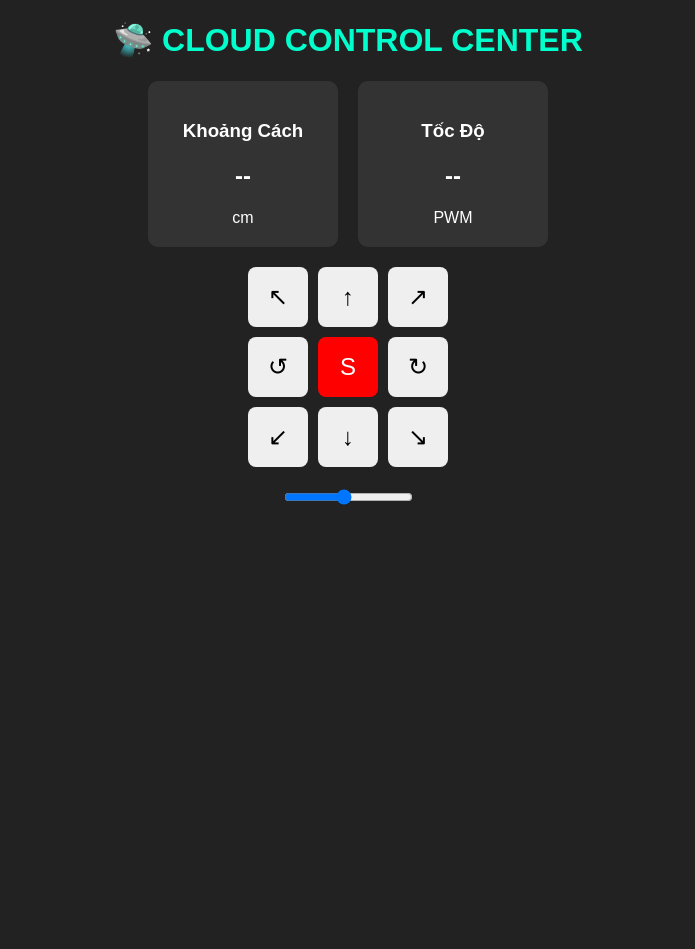
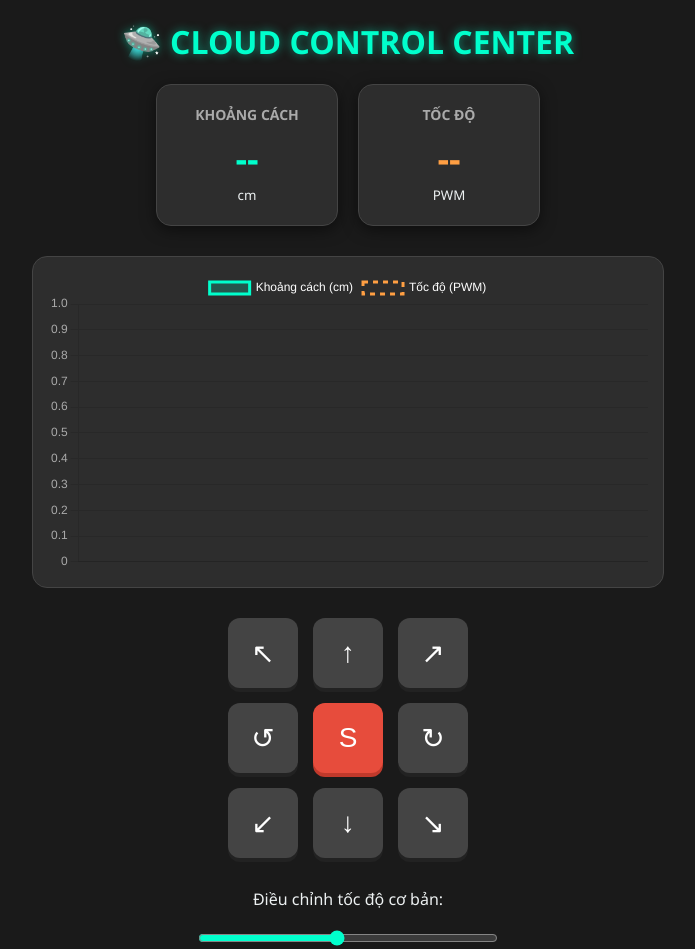
Before and after one commit to manhquangluu-eng/robot-web-server, a website: page public/index.html in a window 1280 px wide. Shown: the whole page, without its empty margins (292-987 px from the left). Before the commit the page ends 800 px from the top, so only its background shows below. Drawn offline with nearby package versions, Linux system fonts and the light colour scheme; no server answers.

Commit message:
Update giao dien Dashboard moi

```diff
--- a/public/index.html
+++ b/public/index.html
@@ -2,17 +2,111 @@
 <html>
   <head>
     <title>Robot Cloud Dashboard</title>
-    <meta name="viewport" content="width=device-width, initial-scale=1">
+    <meta name="viewport" content="width=device-width, initial-scale=1" />
     <script src="/socket.io/socket.io.js"></script>
     <script src="https://cdn.jsdelivr.net/npm/chart.js"></script>
     <style>
-        body { font-family: sans-serif; text-align: center; background: #222; color: #fff; }
-        .dashboard { display: flex; justify-content: center; gap: 20px; margin: 20px; }
-        .card { background: #333; padding: 20px; border-radius: 10px; min-width: 150px; }
-        .btn-grid { display: grid; grid-template-columns: repeat(3, 60px); gap: 10px; justify-content: center; margin: 20px; }
-        button { width: 60px; height: 60px; font-size: 24px; cursor: pointer; border-radius: 8px; border: none; }
-        .stop { background: red; color: white; }
-        h1 { color: #00ffcc; }
+      /* --- CẤU HÌNH CƠ BẢN --- */
+      body {
+        font-family: "Segoe UI", Tahoma, Geneva, Verdana, sans-serif;
+        text-align: center;
+        background: #1a1a1a;
+        color: #ecf0f1;
+        margin: 0;
+        padding-bottom: 50px;
+      }
+      h1 {
+        color: #00ffcc;
+        margin-top: 20px;
+        text-shadow: 0 0 10px rgba(0, 255, 204, 0.5);
+      }
+
+      /* --- DASHBOARD THẺ SỐ --- */
+      .dashboard {
+        display: flex;
+        justify-content: center;
+        gap: 20px;
+        margin: 20px;
+        flex-wrap: wrap;
+      }
+      .card {
+        background: #2d2d2d;
+        padding: 20px;
+        border-radius: 15px;
+        min-width: 140px;
+        box-shadow: 0 4px 15px rgba(0, 0, 0, 0.5);
+        border: 1px solid #444;
+      }
+      .card h3 {
+        margin: 0;
+        color: #aaa;
+        font-size: 14px;
+      }
+      .card h2 {
+        margin: 10px 0 0;
+        font-size: 36px;
+      }
+
+      /* --- BẢNG ĐIỀU KHIỂN (GRID) --- */
+      .btn-grid {
+        display: grid;
+        grid-template-columns: repeat(3, 70px);
+        gap: 15px;
+        justify-content: center;
+        margin: 30px auto;
+      }
+
+      /* --- NÚT BẤM (CÓ HIỆU ỨNG) --- */
+      button {
+        width: 70px;
+        height: 70px;
+        font-size: 28px;
+        cursor: pointer;
+        border-radius: 12px;
+        border: none;
+        background: #444;
+        color: white;
+        box-shadow: 0 4px 0 #222; /* Tạo độ nổi 3D */
+        transition: all 0.1s; /* Hiệu ứng mượt */
+        user-select: none; /* Chống bôi đen khi nhấn giữ */
+      }
+
+      /* Hiệu ứng khi nhấn giữ (Active) */
+      button:active {
+        background-color: #00ffcc; /* Đổi màu sáng khi nhấn */
+        color: #000;
+        box-shadow: 0 0 0 #222; /* Mất độ nổi */
+        transform: translateY(4px); /* Nút lún xuống */
+      }
+
+      /* Nút Stop riêng biệt */
+      .stop {
+        background: #e74c3c;
+        box-shadow: 0 4px 0 #c0392b;
+      }
+      .stop:active {
+        background: #ff0000;
+        box-shadow: 0 0 0 #c0392b;
+      }
+
+      /* --- SLIDER TỐC ĐỘ --- */
+      input[type="range"] {
+        width: 80%;
+        max-width: 300px;
+        margin: 20px 0;
+        accent-color: #00ffcc;
+      }
+
+      /* --- BIỂU ĐỒ (CHART) --- */
+      .chart-container {
+        width: 90%;
+        max-width: 600px;
+        margin: 30px auto;
+        background: #2d2d2d;
+        padding: 15px;
+        border-radius: 15px;
+        border: 1px solid #444;
+      }
     </style>
   </head>
   <body>
@@ -20,41 +114,187 @@
 
     <div class="dashboard">
       <div class="card">
-            <h3>Khoảng Cách</h3>
-            <h2 id="distVal">--</h2> cm
+        <h3>KHOẢNG CÁCH</h3>
+        <h2 id="distVal" style="color: #00ffcc">--</h2>
+        <small>cm</small>
       </div>
       <div class="card">
-            <h3>Tốc Độ</h3>
-            <h2 id="speedVal">--</h2> PWM
+        <h3>TỐC ĐỘ</h3>
+        <h2 id="speedVal" style="color: #ff9f43">--</h2>
+        <small>PWM</small>
       </div>
     </div>
 
-    <div class="btn-grid">
-        <button onmousedown="send('K')" onmouseup="send('S')">↖</button>
-        <button onmousedown="send('F')" onmouseup="send('S')">↑</button>
-        <button onmousedown="send('Q')" onmouseup="send('S')">↗</button>
-        <button onmousedown="send('L')" onmouseup="send('S')">↺</button>
-        <button class="stop" onmousedown="send('S')">S</button>
-        <button onmousedown="send('R')" onmouseup="send('S')">↻</button>
-        <button onmousedown="send('H')" onmouseup="send('S')">↙</button>
-        <button onmousedown="send('B')" onmouseup="send('S')">↓</button>
-        <button onmousedown="send('J')" onmouseup="send('S')">↘</button>
+    <div class="chart-container">
+      <canvas id="robotChart"></canvas>
     </div>
 
-    <input type="range" min="60" max="255" value="150" onchange="sendSpeed(this.value)">
+    <div class="btn-grid">
+      <button
+        onmousedown="send('K')"
+        onmouseup="send('S')"
+        ontouchstart="send('K')"
+        ontouchend="send('S')"
+      >
+        ↖
+      </button>
+      <button
+        onmousedown="send('F')"
+        onmouseup="send('S')"
+        ontouchstart="send('F')"
+        ontouchend="send('S')"
+      >
+        ↑
+      </button>
+      <button
+        onmousedown="send('Q')"
+        onmouseup="send('S')"
+        ontouchstart="send('Q')"
+        ontouchend="send('S')"
+      >
+        ↗
+      </button>
+
+      <button
+        onmousedown="send('L')"
+        onmouseup="send('S')"
+        ontouchstart="send('L')"
+        ontouchend="send('S')"
+      >
+        ↺
+      </button>
+      <button class="stop" onmousedown="send('S')">S</button>
+      <button
+        onmousedown="send('R')"
+        onmouseup="send('S')"
+        ontouchstart="send('R')"
+        ontouchend="send('S')"
+      >
+        ↻
+      </button>
+
+      <button
+        onmousedown="send('H')"
+        onmouseup="send('S')"
+        ontouchstart="send('H')"
+        ontouchend="send('S')"
+      >
+        ↙
+      </button>
+      <button
+        onmousedown="send('B')"
+        onmouseup="send('S')"
+        ontouchstart="send('B')"
+        ontouchend="send('S')"
+      >
+        ↓
+      </button>
+      <button
+        onmousedown="send('J')"
+        onmouseup="send('S')"
+        ontouchstart="send('J')"
+        ontouchend="send('S')"
+      >
+        ↘
+      </button>
+    </div>
+
+    <label>Điều chỉnh tốc độ cơ bản:</label><br />
+    <input
+      type="range"
+      min="60"
+      max="255"
+      value="150"
+      onchange="sendSpeed(this.value)"
+    />
 
     <script>
       const socket = io();
 
-        // Nhận dữ liệu cập nhật
-        socket.on('sensor_update', (data) => {
-            document.getElementById('distVal').innerText = data.khoang_cach;
-            document.getElementById('speedVal').innerText = data.toc_do;
+      // --- 1. CẤU HÌNH BIỂU ĐỒ (CHART.JS) ---
+      const ctx = document.getElementById("robotChart").getContext("2d");
+      const robotChart = new Chart(ctx, {
+        type: "line", // Dạng biểu đồ đường
+        data: {
+          labels: [], // Nhãn thời gian (trục ngang)
+          datasets: [
+            {
+              label: "Khoảng cách (cm)",
+              borderColor: "#00ffcc",
+              backgroundColor: "rgba(0, 255, 204, 0.2)",
+              data: [],
+              tension: 0.4, // Làm mềm đường cong
+              fill: true,
+            },
+            {
+              label: "Tốc độ (PWM)",
+              borderColor: "#ff9f43",
+              backgroundColor: "rgba(255, 159, 67, 0.0)",
+              data: [],
+              tension: 0.4,
+              borderDash: [5, 5], // Đường nét đứt cho tốc độ
+            },
+          ],
+        },
+        options: {
+          responsive: true,
+          interaction: {
+            mode: "index",
+            intersect: false, // Rê chuột vào là thấy thông số
+          },
+          scales: {
+            x: { ticks: { color: "#aaa" } },
+            y: { ticks: { color: "#aaa" }, beginAtZero: true },
+          },
+          plugins: {
+            legend: { labels: { color: "#fff" } },
+          },
+        },
       });
 
-        // Gửi lệnh
-        function send(cmd) { socket.emit('control_cmd', cmd); }
-        function sendSpeed(val) { socket.emit('speed_cmd', val); }
+      // --- 2. NHẬN DỮ LIỆU TỪ SERVER ---
+      socket.on("sensor_update", (data) => {
+        // Cập nhật số hiển thị
+        document.getElementById("distVal").innerText = data.khoang_cach;
+        document.getElementById("speedVal").innerText = data.toc_do;
+
+        // Cập nhật Biểu đồ
+        updateChart(data.khoang_cach, data.toc_do);
+      });
+
+      // Hàm cập nhật biểu đồ (Giữ lại 20 điểm dữ liệu mới nhất)
+      function updateChart(dist, speed) {
+        const now = new Date().toLocaleTimeString(); // Lấy giờ hiện tại
+
+        // Thêm dữ liệu mới
+        robotChart.data.labels.push(now);
+        robotChart.data.datasets[0].data.push(dist);
+        robotChart.data.datasets[1].data.push(speed);
+
+        // Xóa dữ liệu cũ nếu quá dài (để biểu đồ chạy mượt)
+        if (robotChart.data.labels.length > 20) {
+          robotChart.data.labels.shift();
+          robotChart.data.datasets[0].data.shift();
+          robotChart.data.datasets[1].data.shift();
+        }
+
+        robotChart.update(); // Vẽ lại
+      }
+
+      // --- 3. GỬI LỆNH ---
+      function send(cmd) {
+        socket.emit("control_cmd", cmd);
+      }
+      function sendSpeed(val) {
+        socket.emit("speed_cmd", val);
+      }
+
+      // Hỗ trợ cảm ứng điện thoại tốt hơn (ngăn kéo trang khi bấm nút)
+      document.querySelectorAll("button").forEach((btn) => {
+        btn.addEventListener("touchstart", (e) => {
+          e.preventDefault();
+        });
+      });
     </script>
   </body>
 </html>
```
Also changed, not shown: 3 other files. Lines whose indentation alone changed are shown as unchanged.
